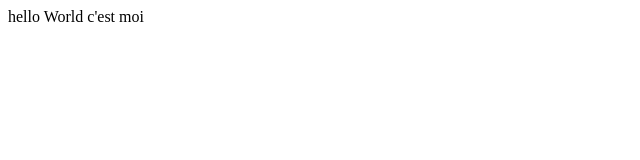
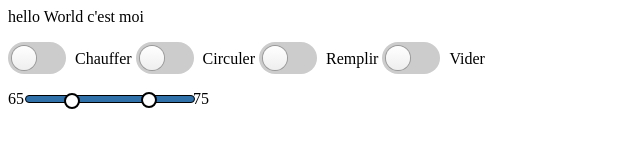
Before and after one commit to ponpon1013/chauffeEauSolaire, a plain HTML site: page data/index.html in a window 1280 px wide. Shown: the whole page, without its empty margins (0-640 px from the left). Drawn offline with Linux system fonts and the light colour scheme.

Commit message:
add outon et slide bar

```diff
--- /dev/null
+++ b/data/css/style.css
@@ -0,0 +1,124 @@
+.toggle {
+    cursor: pointer;
+    display: inline-block;
+}
+
+.toggle-switch {
+    display: inline-block;
+    background: #ccc;
+    border-radius: 16px;
+    width: 58px;
+    height: 32px;
+    position: relative;
+    vertical-align: middle;
+    transition: background 0.25s;
+}
+
+.toggle-switch:before,
+.toggle-switch:after {
+    content: "";
+}
+
+.toggle-switch:before {
+    display: block;
+    background: linear-gradient(to bottom, #fff 0%, #eee 100%);
+    border-radius: 50%;
+    box-shadow: 0 0 0 1px rgba(0, 0, 0, 0.25);
+    width: 24px;
+    height: 24px;
+    position: absolute;
+    top: 4px;
+    left: 4px;
+    transition: left 0.25s;
+}
+
+.toggle:hover .toggle-switch:before {
+    background: linear-gradient(to bottom, #fff 0%, #fff 100%);
+    box-shadow: 0 0 0 1px rgba(0, 0, 0, 0.5);
+}
+
+.toggle-checkbox:checked+.toggle-switch {
+    background: #56c080;
+}
+
+.toggle-checkbox:checked+.toggle-switch:before {
+    left: 30px;
+}
+
+.toggle-checkbox {
+    position: absolute;
+    visibility: hidden;
+}
+
+.toggle-label {
+    margin-left: 5px;
+    position: relative;
+    top: 2px;
+}
+
+.slider {
+    display: grid;
+    width: 200px;
+    grid-template-columns: 15px auto 15px;
+    grid-template-rows: auto;
+}
+
+.max {
+    grid-column-start: 3;
+    grid-column-end: 3;
+    grid-row-start: 1;
+    grid-row-end: 1;
+}
+
+.min {
+    grid-column-start: 1;
+    grid-column-end: 1;
+    grid-row-start: 1;
+    grid-row-end: 1;
+}
+
+input[type=range] {
+    pointer-events: none;
+    grid-column-start: 2;
+    grid-column-end: 2;
+    grid-row-start: 1;
+    grid-row-end: 1;
+    -webkit-appearance: none;
+    /* Hides the slider so that custom slider can be made */
+    width: 100%;
+    /* Specific width is required for Firefox. */
+    background: transparent;
+    /* Otherwise white in Chrome */
+}
+
+input[type=range]::-webkit-slider-thumb {
+    pointer-events: all;
+    -webkit-appearance: none;
+    border: 2px solid #000000;
+    height: 16px;
+    width: 16px;
+    border-radius: 8px;
+    background: #ffffff;
+}
+
+input[type=range]:first-child::-webkit-slider-thumb {
+    margin-top: -3px;
+}
+
+input[type=range]:last-child::-webkit-slider-thumb {
+    margin-top: 2px;
+}
+
+input[type=range]:first-child::-webkit-slider-runnable-track {
+    width: 100%;
+    height: 8px;
+    cursor: pointer;
+    background: #3071a9;
+    border-radius: 4px;
+    border: 0.2px solid #010101;
+}
+
+input[type=range]:focus {
+    outline: none;
+    /* Removes the blue border. You should probably do some kind of focus styling for accessibility reasons though. */
+}
--- a/data/index.html
+++ b/data/index.html
@@ -1,9 +1,40 @@
 <html>
 
-<head></head>
+<head>
+    <meta charset="utf-8" />
+    <link rel="stylesheet" href="./css/style.css" />
+</head>
 
 <body>
     <p>hello World c'est moi</p>
+    <label class="toggle">
+        <input class="toggle-checkbox" type="checkbox">
+        <div class="toggle-switch"></div>
+        <span class="toggle-label">Chauffer</span>
+    </label>
+    <label class="toggle">
+        <input class="toggle-checkbox" type="checkbox">
+        <div class="toggle-switch"></div>
+        <span class="toggle-label">Circuler</span>
+    </label>
+    <label class="toggle">
+        <input class="toggle-checkbox" type="checkbox">
+        <div class="toggle-switch"></div>
+        <span class="toggle-label">Remplir</span>
+    </label>
+    <label class="toggle">
+        <input class="toggle-checkbox" type="checkbox">
+        <div class="toggle-switch"></div>
+        <span class="toggle-label">Vider</span>
+    </label>
+
+    <div class="slider">
+        <input type="range" min="60" max="80" step="1" value="65" class="doubleThumb" />
+        <p class="min">65</p>
+        <p class="max">75</p>
+        <input type="range" min="60" max="80" step="1" value="75" class="doubleThumb" />
+    </div>
+
     <script type="text/javascript" src="./scripts/test.js"></script>
 </body>
 
--- a/data/scripts/test.js
+++ b/data/scripts/test.js
@@ -1,13 +1,21 @@
+function getVals(event) {
+    // get min an max value
+    var vals = rangeList.map(x => (parseInt(x.value)));
+    min = Math.min(...vals);
+    max = Math.max(...vals);
+    document.querySelector(".max").innerHTML = max;
+    document.querySelector(".min").innerHTML = min;
+}
+
+//initialise oninput listener on every thumb
+var rangeList = Array.from(document.querySelectorAll(".doubleThumb"));
+rangeList.forEach(x => {
+    x.addEventListener('input', getVals, true);
+});
+
 var host = 'ws://' + window.location.hostname + ':81';
 
 var socket = new WebSocket(host);
-
-// Lorsque la connexion est établie.
-socket.onopen = function(event) {
-    if (event.currentTarget.readyState == 1) {
-        console.log("Connexion établie.");
-    }
-};
 
 // Lorsque le serveur envoi un message.
 socket.onerror = function(event) {
@@ -24,3 +32,10 @@ socket.onmessage = function(event) {
     console.log("Message:", event.data);
 
 };
+
+// Lorsque la connexion est établie.
+socket.onopen = function(event) {
+    if (event.currentTarget.readyState == 1) {
+        console.log("Connexion établie.");
+    }
+};
```
